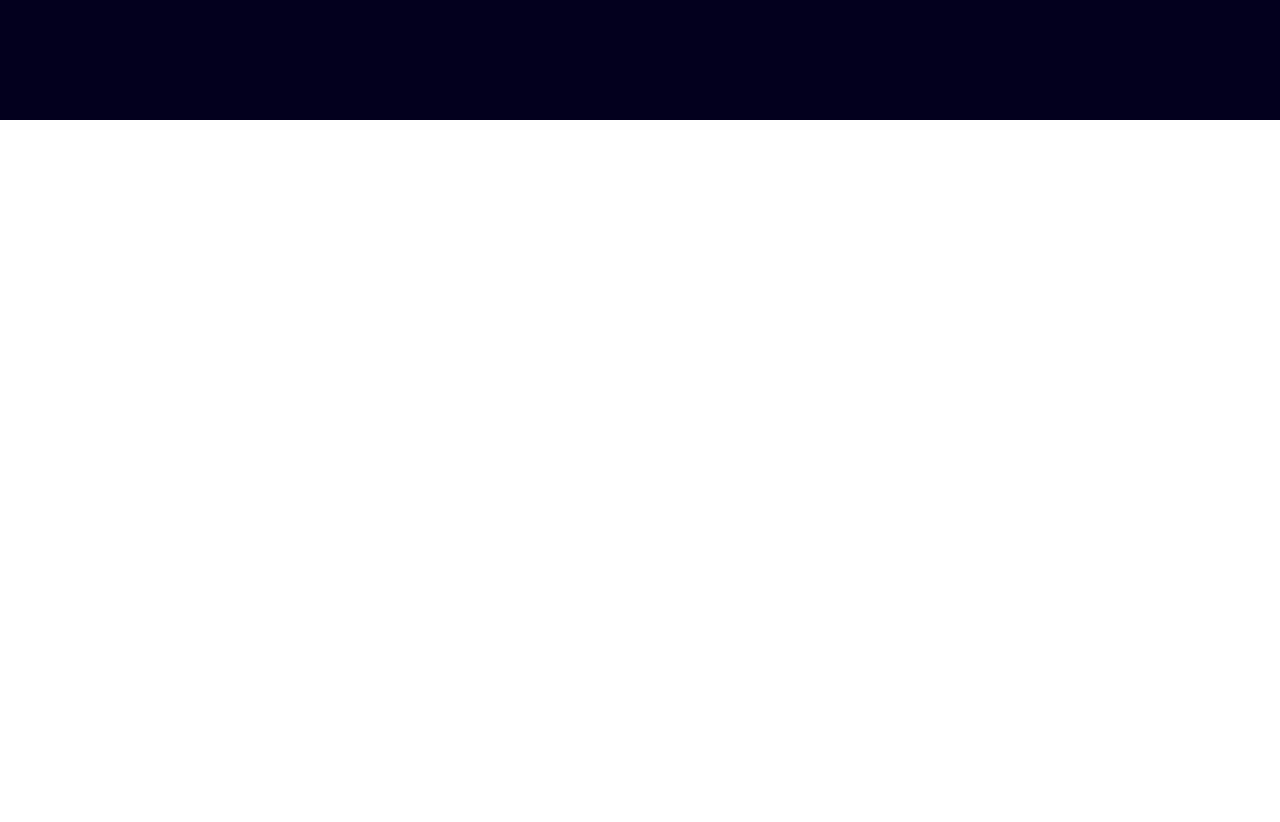
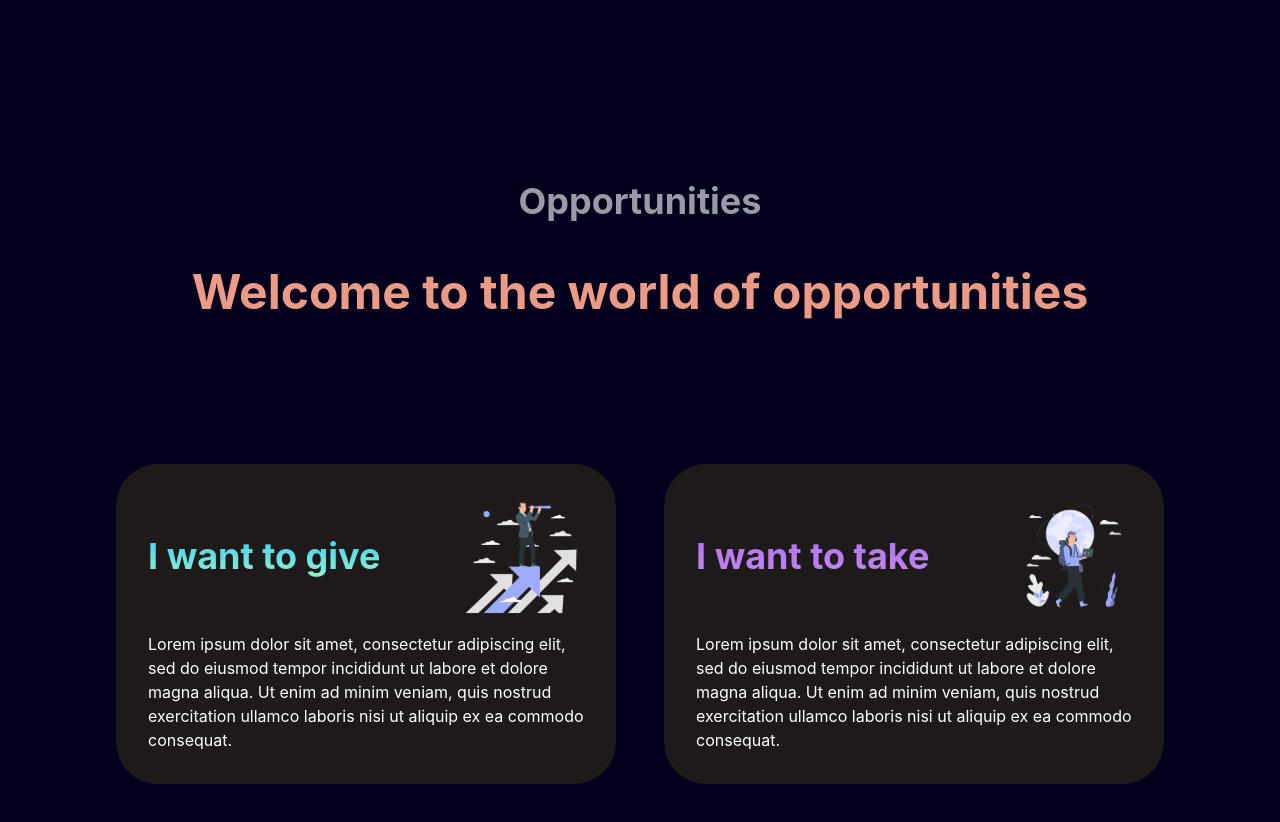
Before and after one commit to The-Opportunties-Portal/top-landing, a Next.js app: page / in a window 1280 px wide. Shown: the part 2280-3102 px from the top of the page. Before the commit the page ends 2400 px from the top, so only its background shows below. Built offline with nearby package versions, Linux system fonts and the light colour scheme.

Commit message:
feat: Add opportunities panel

```diff
--- a/pages/index.tsx
+++ b/pages/index.tsx
@@ -186,6 +186,92 @@ export default function Home() {
           </Flex>
         </Flex>
       </Box>
+
+      <Box
+        className="opportunities"
+        h="100vh"
+        pt={"60px"}
+        color="white"
+        bg="rgba(3, 0, 30, 1)"
+      >
+        <VStack height={"100%"}>
+          <Heading color={"rgba(154, 153, 165, 1)"} mb={8}>
+            Opportunities
+          </Heading>
+          <Heading color={"rgba(235, 154, 133, 1)"} fontSize={"5xl"}>
+            Welcome to the world of opportunities
+          </Heading>
+          <Flex
+            flexGrow={"1"}
+            direction={"column"}
+            justify={"center"}
+            alignItems={"center"}
+          >
+            <Flex gap={12}>
+              <Box maxW={500} bg="rgba(30, 26, 26, 1)" p={8} borderRadius={42}>
+                <Flex mb={4} justify={"space-between"}>
+                  <Text
+                    alignSelf={"center"}
+                    fontSize={"4xl"}
+                    fontWeight={"bold"}
+                    sx={{
+                      background:
+                        "linear-gradient(180deg, #34C6F7 0%, #99F8D0 100%)",
+                      WebkitBackgroundClip: "text",
+                      WebkitTextFillColor: "transparent",
+                      backgroundClip: "text",
+                      textFillColor: "transparent",
+                    }}
+                  >
+                    I want to give
+                  </Text>
+                  <Image
+                    w={120}
+                    src="images/Business vision-pana 1.svg"
+                    alt="man in the clouds"
+                  />
+                </Flex>
+                <Text>
+                  Lorem ipsum dolor sit amet, consectetur adipiscing elit, sed
+                  do eiusmod tempor incididunt ut labore et dolore magna aliqua.
+                  Ut enim ad minim veniam, quis nostrud exercitation ullamco
+                  laboris nisi ut aliquip ex ea commodo consequat.
+                </Text>
+              </Box>
+              <Box maxW={500} bg="rgba(30, 26, 26, 1)" p={8} borderRadius={42}>
+                <Flex mb={4} justify={"space-between"}>
+                  <Text
+                    alignSelf={"center"}
+                    fontSize={"4xl"}
+                    fontWeight={"bold"}
+                    sx={{
+                      background:
+                        "linear-gradient(180deg, #AA72EF 0%, #C987F2 100%)",
+                      WebkitBackgroundClip: "text",
+                      WebkitTextFillColor: "transparent",
+                      backgroundClip: "text",
+                      textFillColor: "transparent",
+                    }}
+                  >
+                    I want to take
+                  </Text>
+                  <Image
+                    w={120}
+                    src="images/Digital nomad-pana 1.svg"
+                    alt="man in the clouds"
+                  />
+                </Flex>
+                <Text>
+                  Lorem ipsum dolor sit amet, consectetur adipiscing elit, sed
+                  do eiusmod tempor incididunt ut labore et dolore magna aliqua.
+                  Ut enim ad minim veniam, quis nostrud exercitation ullamco
+                  laboris nisi ut aliquip ex ea commodo consequat.
+                </Text>
+              </Box>
+            </Flex>
+          </Flex>
+        </VStack>
+      </Box>
     </>
   );
 }
```
Also changed, not shown: public/images/Business vision-pana 1.svg (added), public/images/Digital nomad-pana 1.svg (added).
